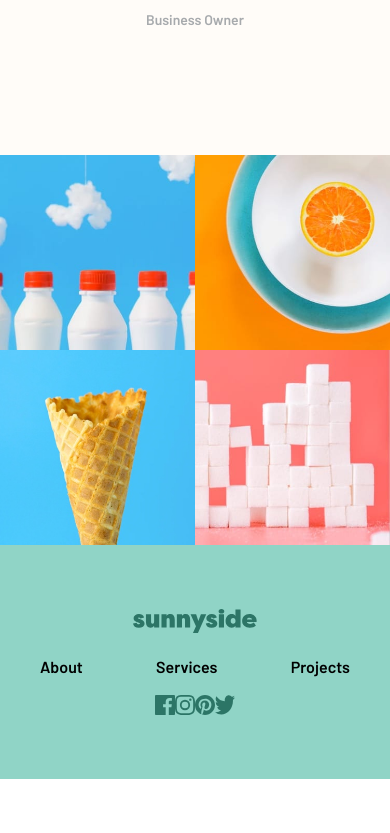
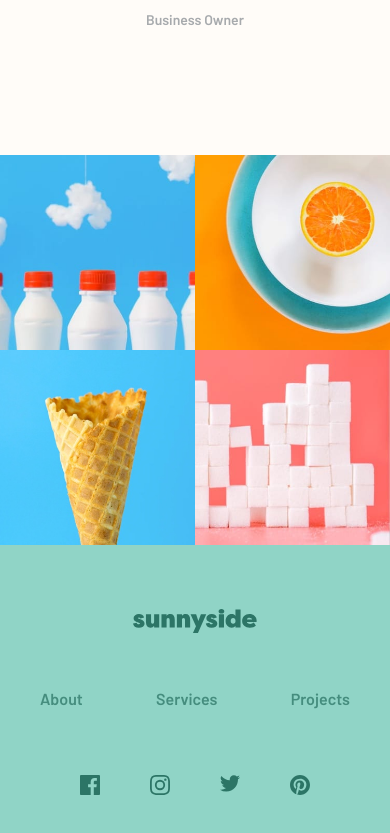
Before and after one commit to ChamuMutezva/sunnyside-agency-landing-page-main, a website built with Parcel: page index.html in a window 390 px wide. Shown: the part 4376-5209 px from the top of the page. Before the commit the page ends 5155 px from the top, so only its background shows below. Built offline with nearby package versions, Linux system fonts and the light colour scheme.

Commit message:
feat:footer mobile - spacing and margins

```diff
--- a/index.html
+++ b/index.html
@@ -25,10 +25,10 @@
           <img src="./images/logo.svg" alt="welcome to Sunnyside">
         </div>
         <ul class="nav__list hide__nav">
-          <li>About</li>
-          <li>Services</li>
-          <li>Projects</li>
-          <li>Contact</li>
+          <li><a class="link--btn" href="#">About</a></li>
+          <li><a class="link--btn" href="#">Services</a></li>
+          <li><a class="link--btn" href="#">Projects</a></li>
+          <li><a class="link--btn" href="#">Contact</a></li>
         </ul>
         <div class="menu">
           <button class="menu__btn">
@@ -211,16 +211,17 @@
               fill="#FFF" fill-rule="nonzero" /></svg>
         </div>
         <ul class="footer__nav">
-          <li>About</li>
-          <li>Services</li>
-          <li>Projects</li>
+          <li><a class="link--btn footer__link--btn" href="#">About</a></li>
+          <li><a class="link--btn footer__link--btn" href="#">Services</a></li>
+          <li><a class="link--btn footer__link--btn" href="#">Projects</a></li>
         </ul>
-        <div class="socials">
-          <img src="./images/icon-facebook.svg" alt="">
-          <img src="./images/icon-instagram.svg" alt="">
-          <img src="./images/icon-pinterest.svg" alt="">
-          <img src="./images/icon-twitter.svg" alt="">
-        </div>
+        <ul class="socials">
+          <li><a href="#"><img src="./images/icon-facebook.svg" alt=""></a></li>
+          <li><a href="#"><img src="./images/icon-instagram.svg" alt=""></a></li>
+          <li><a href="#"> <img src="./images/icon-twitter.svg" alt=""></a></li>
+          <li><a href="#"> <img src="./images/icon-pinterest.svg" alt=""></a></li>
+
+        </ul>
       </div>
     </footer>
   </div>
--- a/src/scss/layout/_footer.scss
+++ b/src/scss/layout/_footer.scss
@@ -6,6 +6,7 @@
 	justify-content: center;
 	align-items: center;
 	padding: 4rem 2.5rem;
+	gap: 2rem;
 }
 .footer__wrapper {
     background-color: #90D4C6;
@@ -14,11 +15,16 @@
 .footer__logo path {
     fill: #2C7566;
 }
-.footer__nav {
+.footer__nav, .socials {
 	display: flex;
 	justify-content: space-between;
 	width: 100%;
+
 }
 .socials {
-	display: flex;
+	padding: 0 2.5rem;
 }
+.footer__link--btn {
+	color: #458D7E;
+	text-decoration: none;
+}
```
Also changed, not shown: dist/index.html, 3 other files.
